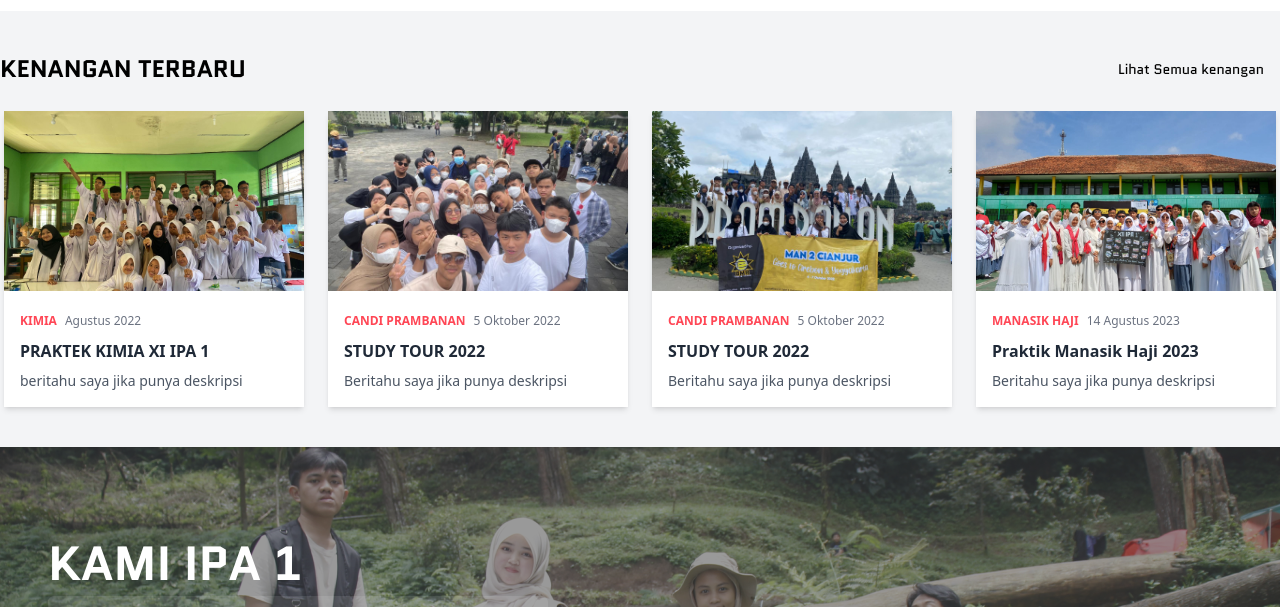
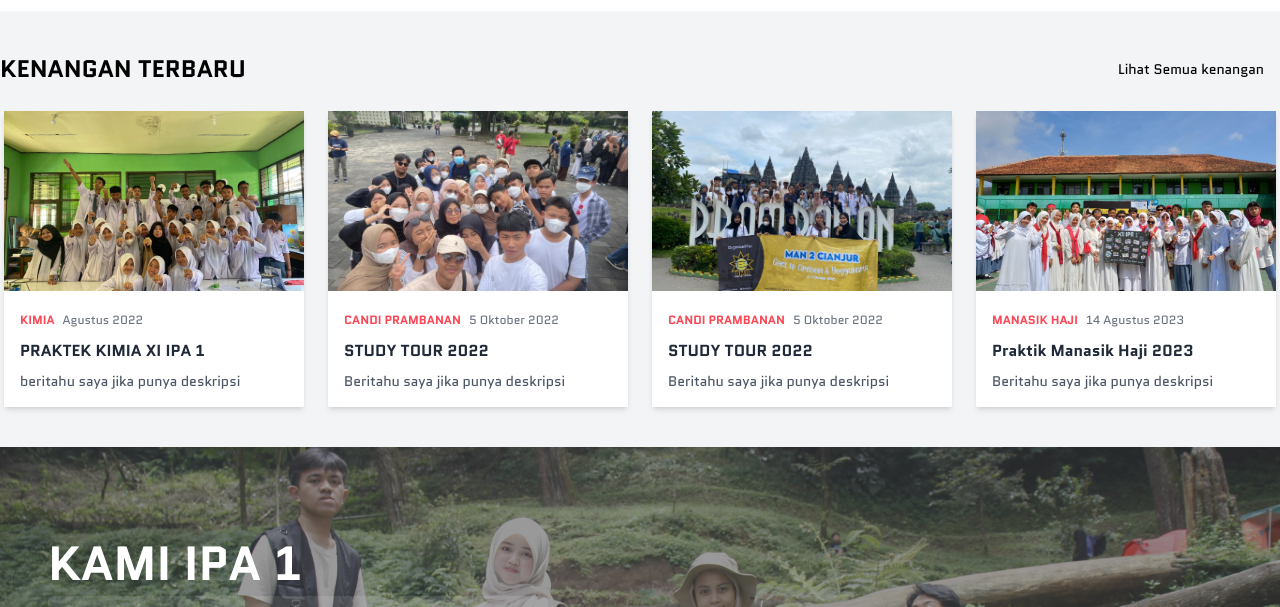
Before and after one commit to marzaananda/reacttailwindcss, a React (Vite) app: page / in a window 1280 px wide. Shown: the part 789-1396 px from the top of the page. Built offline with nearby package versions, Linux system fonts and the light colour scheme; grey boxes are pictures that could not be loaded.

Commit message:
fixing.font

```diff
--- a/src/components/Card.tsx
+++ b/src/components/Card.tsx
@@ -17,10 +17,10 @@ const Card: React.FC<CardProps> = ({ image, title, category, date, description }
       </div>
       {/* Content Section */}
       <div className="p-4">
-        <span className="text-red-500 text-xs font-semibold uppercase">{category}</span>
-        <span className="text-gray-500 text-xs ml-2">{date}</span>
-        <h3 className="text-gray-800 font-bold text-md mt-2">{title}</h3>
-        <p className="text-gray-600 text-sm mt-2">{description}</p>
+        <span className="font-quantico text-red-500 text-xs font-semibold uppercase">{category}</span>
+        <span className="font-quantico text-gray-500 text-xs ml-2">{date}</span>
+        <h3 className="font-quantico text-gray-800 font-bold text-md mt-2">{title}</h3>
+        <p className="font-quantico text-gray-600 text-sm mt-2">{description}</p>
       </div>
     </div>
   );
--- a/src/pages/CardList.tsx
+++ b/src/pages/CardList.tsx
@@ -48,7 +48,7 @@ const CardList: React.FC = () => {
           </button>
         </div>
         {/* Card Section */}
-        <div className="flex flex-wrap justify-center gap-6">
+        <div className="font-quantico flex flex-wrap justify-center gap-6">
           {cardData.map((card, index) => (
             <Card
               key={index}
```
